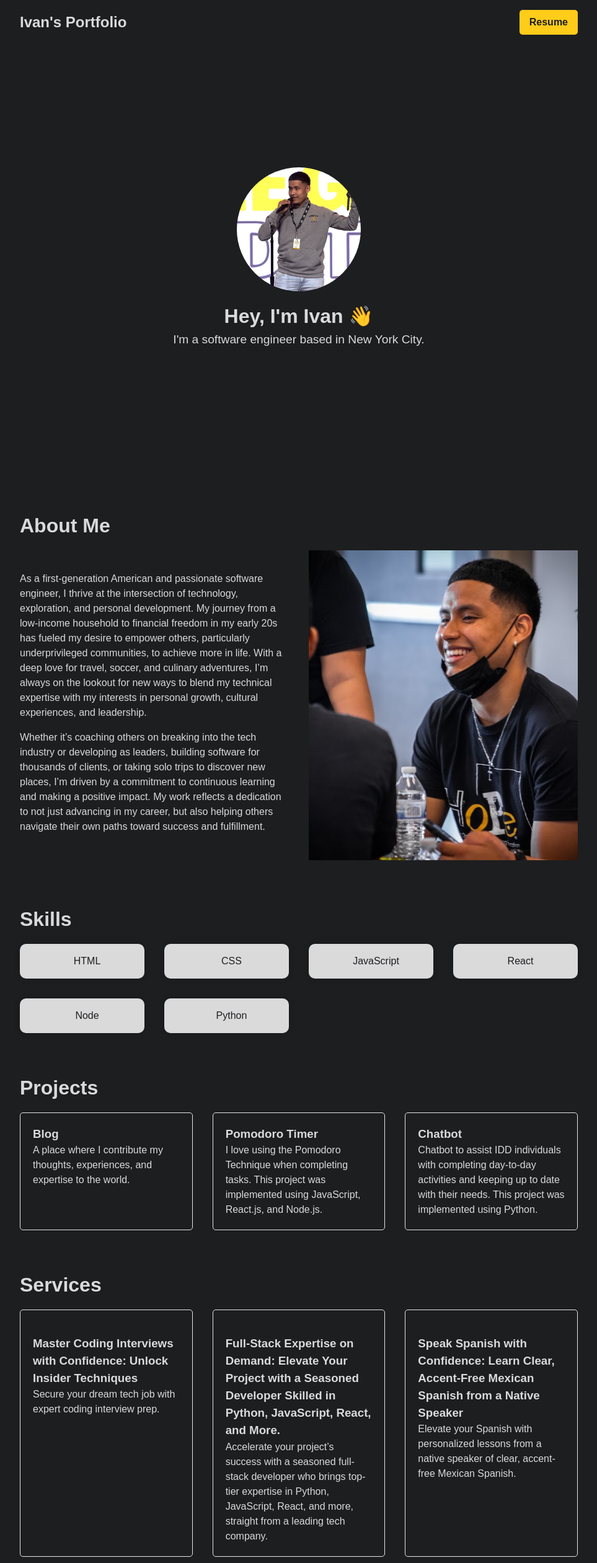
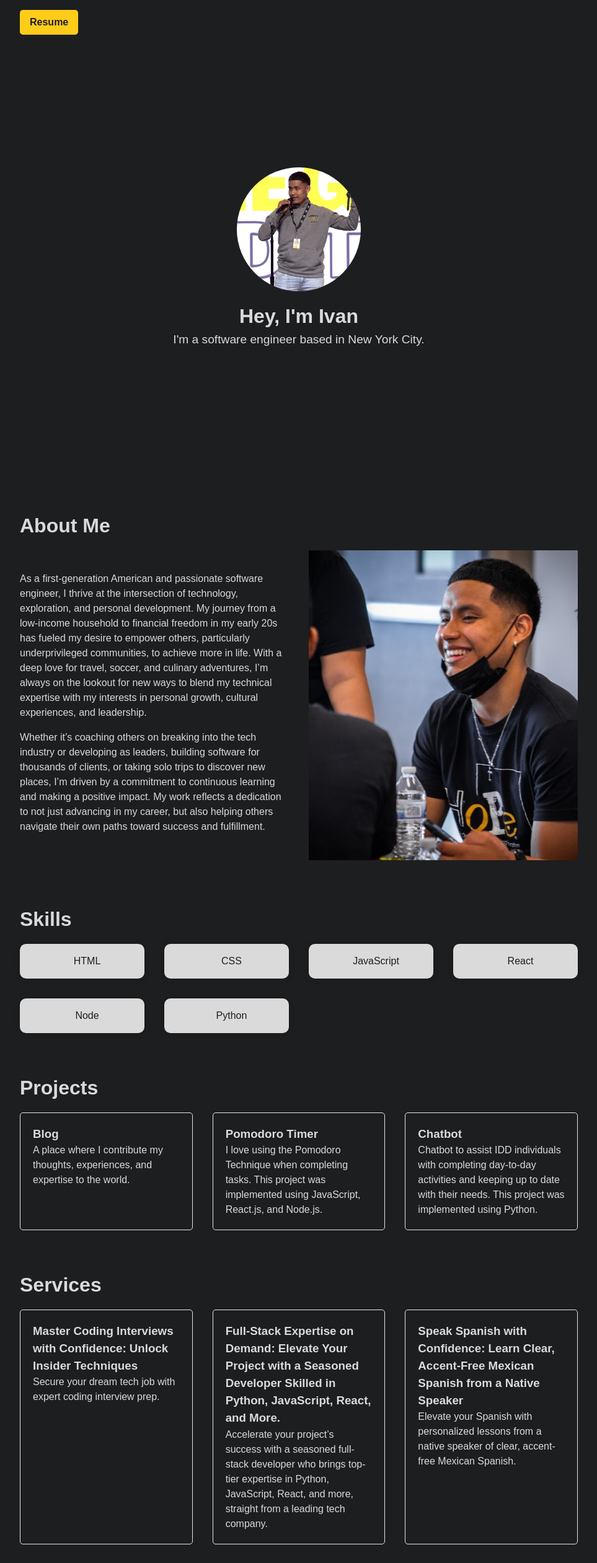
Before and after one commit to ivantlaseca/ivantlaseca.github.io, a Next.js app: page / in a window 1280 px wide. Shown: the top 2522 px of the page at 62% size, without its empty margins (158-1121 px from the left). Built offline with nearby package versions, Linux system fonts and the light colour scheme.

Commit message:
Remove redundant title from navbar

```diff
--- a/src/app/components/Hero.jsx
+++ b/src/app/components/Hero.jsx
@@ -8,19 +8,11 @@ const Hero = () => {
     <div className="hero-container">
       <Image src='/images/conference_pic.jpeg' className="profile-img" width={300} height={300} alt="Ivan" />
       <div className="hero-text">
-        <h1>Hey, I'm Ivan 👋</h1>
+        <h1>Hey, I'm Ivan</h1>
         <p>
           I'm a software engineer based in New York City.
         </p>
         <div className="social-icons">
-          <a
-            href="https://twitter.com/olawanle_joel"
-            aria-label="Twitter"
-            target="_blank"
-            rel="noopener noreferrer"
-          >
-            <i className="fa-brands fa-twitter"></i>
-          </a>
           <a
             href="https://github.com/olawanlejoel"
             aria-label="GitHub"
--- a/src/app/components/Navbar.jsx
+++ b/src/app/components/Navbar.jsx
@@ -1,15 +1,8 @@
 // components/Navbar.jsx
-
-import Link from "next/link";
 
 const Navbar = () => {
   return (
     <div className="nav-container">
-      <div className="logo">
-        <Link href="/">
-          Ivan's Portfolio
-        </Link>
-      </div>
       <a href="/Ivan Tlaseca Resume.pdf" className="cta-btn">Resume</a>
     </div>
   )
--- a/src/app/components/Services.jsx
+++ b/src/app/components/Services.jsx
@@ -8,16 +8,10 @@ const Services = () => {
             <h2>Services</h2>
             <div className="services-grid">
                 {serviceData && serviceData.map((service) => (
-                    <div className="service-card" key={service.id}>
-                        <div className="service-header">
-                            <i className="fa-regular fa-folder-open folder-icon"></i>
-                            <div className="small-icons">
-                                <a href={service.gitHubLink}><i className="fa-brands fa-github"></i></a>
-                            </div>
-                        </div>
+                    <a className="service-card" key={service.id} href="mailto: ivantlaseca@gmail.com">
                         <h3>{service.title}</h3>
                         <p>{service.description}</p>
-                    </div>
+                    </a>
                 ))
                 }
             </div>
--- a/src/app/page.tsx
+++ b/src/app/page.tsx
@@ -1,4 +1,3 @@
-import Head from 'next/head';
 import Hero from '@/app/components/Hero';
 import About from '@/app/components/About';
 import Skills from '@/app/components/Skills';
@@ -9,12 +8,6 @@ import Services from '@/app/components/Services';
 export default function Home() {
   return (
     <>
-      <Head>
-        <title>Ivan's Portfolio</title>
-        <meta name="description" content="Ivan's Portfolio" />
-        <meta name="viewport" content="width=device-width, initial-scale=1" />
-        <link rel="icon" href="/favicon.ico" />
-      </Head>
       <div>
         <Hero />
         <About />
```
